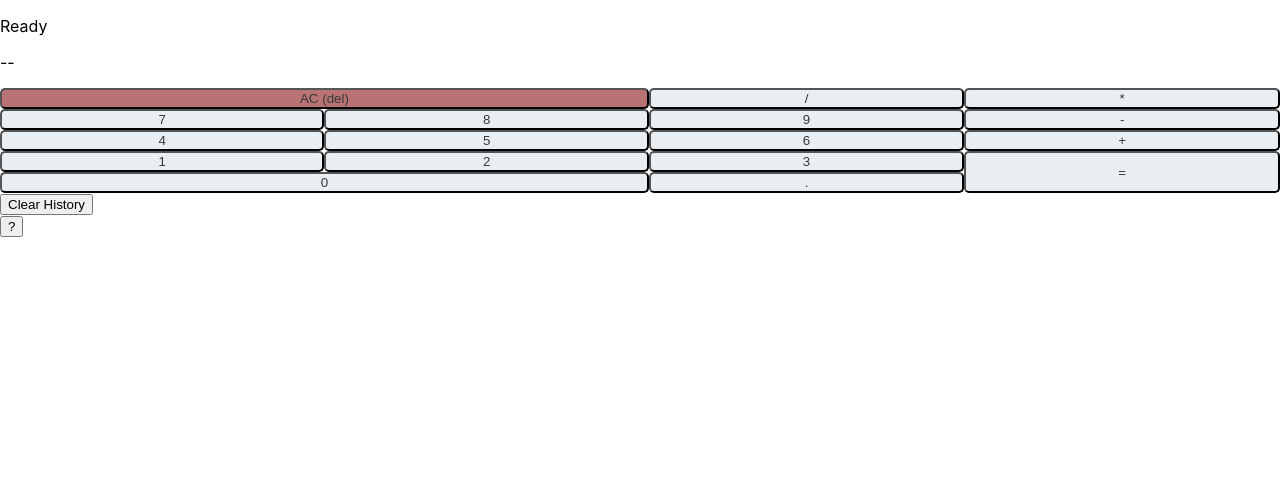
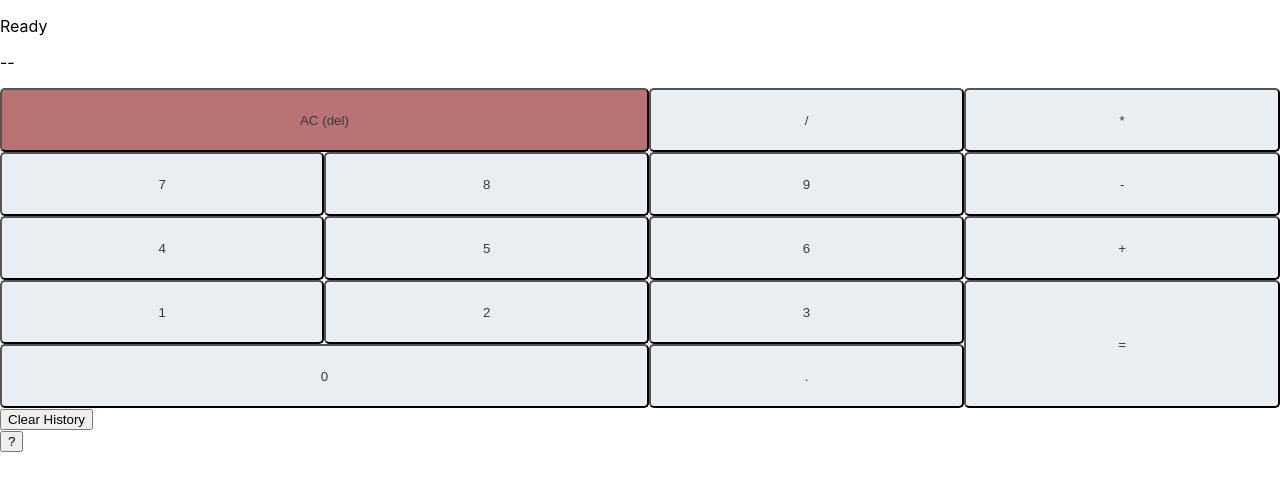
Before and after one commit to nic-vo/nv-portfolio, a Next.js app: page /fcc/ex-calculator in a window 1280 px wide. Shown: the top 490 px of the page. Built offline with nearby package versions, Linux system fonts and the light colour scheme.

Commit message:
Add transition timing for splode effect
z-index to keep splode button visible

```diff
--- a/components/fcc/calculator/Keypad/Keypad.module.css
+++ b/components/fcc/calculator/Keypad/Keypad.module.css
@@ -2,6 +2,10 @@
 	background-color: #E8EEF2;
 	color: #37393A;
 	border-radius: 5px;
+	min-height: 4rem;
+	transform-origin: center;
+	z-index: 1;
+	transition: transform var(--slow-transition);
 }
 
 .keypad:hover {
```
